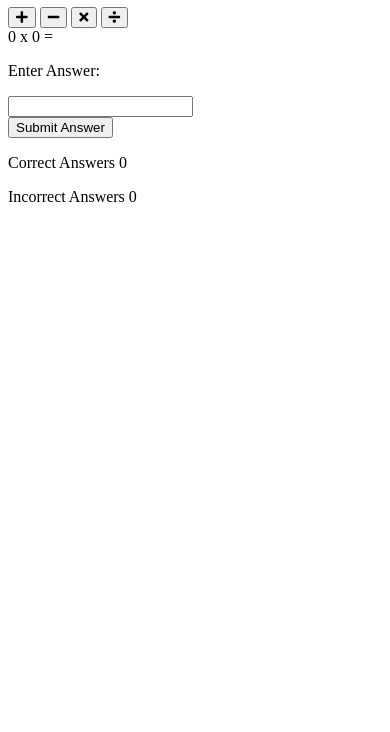
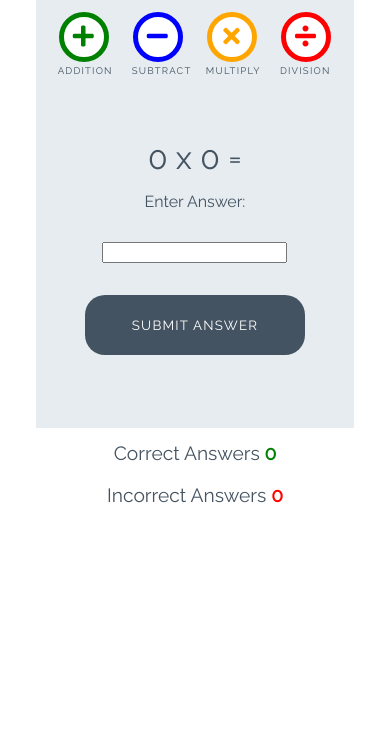
Before and after one commit to mjjstockman/love-maths, a plain HTML site: page index.html in a window 390 px wide. Shown: the part 112-844 px from the top of the page. Drawn offline with Linux system fonts and the light colour scheme.

Commit message:
Add styles for game

```diff
--- a/assets/css/style.css
+++ b/assets/css/style.css
@@ -0,0 +1,252 @@
+/* --------- Global style */
+
+body {
+    background-color: white;
+    font-family: "Raleway", sans-serif;
+    color: #445361;
+    text-align: center;
+}
+
+/* --------- Heading */
+
+.heading {
+    text-align: center;
+    font-size: 2.5rem;
+}
+
+.logo {
+    height: 40px;
+    padding-right: 5px;
+}
+
+/* --------- Game layout */
+
+.game-area {
+    background-color: #E6ECF0;
+    box-sizing: border-box;
+    width: 85%;
+    height: 65vh;
+    max-height: 450px;
+    max-width: 830px;
+    margin-left: auto;
+    margin-right: auto;
+    padding: 1%;
+}
+
+.question-area {
+    width: 50%;
+    font-size: 2rem;
+    margin: auto;
+    padding: 50px 0;
+}
+
+.question-area span {
+    padding: 0 15px;
+}
+
+.score-area {
+    margin: 5px auto;
+    width: 60%;
+    font-size: 1.2rem;
+}
+
+.controls-area {
+    width: 85%;
+    margin: 30px auto;
+}
+
+#score {
+    color: green;
+    font-weight: bold;
+}
+
+#incorrect {
+    color: red;
+    font-weight: bold;
+}
+
+.answer-message {
+    display: none;
+    font-size: 1rem;
+}
+
+#answer-box {
+    border: none;
+    color: #445361;
+    display: inline-block;
+    height: 40px;
+    width: 80px;
+    font-size: 1.2rem;
+}
+
+.scores {
+    display: inline-block;
+    padding: 25px;
+}
+
+/* --------- Buttons */
+
+.btn {
+    width: 220px;
+    height: 60px;
+    font-family: "Raleway", sans-serif;
+    text-transform: uppercase;
+    letter-spacing: 1.2px;
+    color: white;
+}
+
+.btn:focus {
+    outline: none;
+}
+
+.btn--big {
+    padding-top: 10px;
+    border-radius: 50%;
+    background-color: white;
+    border: 10px solid;
+    width: 100px;
+    height: 100px;
+    font-size: 3.2rem;
+    margin: 0 30px;
+    transition: all 0.5s;
+}
+
+.btn--big::after {
+    content: attr(data-type);
+    font-size: 1rem;
+    color: #445361;
+    position: relative;
+    left: -0.5em;
+}
+
+.btn--blue {
+    border-color: blue;
+    color: blue;
+}
+
+.btn--blue:active,
+.btn--blue:hover {
+    background-color: darkblue;
+    color: white;
+}
+
+.btn--orange {
+    border-color: orange;
+    color: orange;
+}
+
+.btn--orange:active,
+.btn--orange:hover {
+    background-color: darkorange;
+    color: white;
+}
+
+.btn--red {
+    border-color: red;
+    color: red;
+}
+
+.btn--red:active,
+.btn--red:hover {
+    background-color: darkred;
+    color: white;
+}
+
+.btn--green {
+    border-color: green;
+    color: green;
+}
+
+.btn--green:active,
+.btn--green:hover {
+    background-color: darkgreen;
+    color: white;
+}
+
+.btn--gray {
+    margin-top: 25px;
+    background-color: #445361;
+    border: 1px transparent;
+    border-radius: 20px;
+}
+
+.btn--gray:active,
+.btn--gray:hover {
+    background-color: #0d1013;
+}
+
+/* --------- Media queries */
+
+@media (max-width: 414px) {
+    .controls-area {
+        width: 100%;
+    }
+
+    .btn--big {
+        margin: 0 10px;
+        padding: 5px;
+        border: 5px solid;
+        width: 50px;
+        height: 50px;
+        font-size: 1.5rem;
+    }
+
+    .btn--big::after {
+        font-size: 0.6rem;
+        left: -0.7rem;
+    }
+
+    .question-area {
+        padding: 10% 0;
+        width: 100%;
+    }
+
+    .question-area span {
+        padding: 0;
+    }
+
+    .answer-message {
+        display: block;
+    }
+
+    #answer-box {
+        display: block;
+        margin: 0 auto;
+    }
+    .btn--gray {
+        margin-top: 0;
+    }
+
+    .score-area {
+        width: 100%;
+    }
+
+    .scores {
+        margin: 0.5em auto;
+        display: block;
+        padding: 5px;
+    }
+
+    .heading {
+        font-size: 2rem;
+    }
+}
+
+@media (max-width: 320px) {
+    .game-area {
+        height: 70vh;
+    }
+
+    .controls-area {
+        width: 75%;
+        margin: 10px auto;
+    }
+
+    .btn--big {
+        margin: 10px 10px;
+    }
+    .question-area {
+        padding: 10px 0;
+    }
+
+}
--- a/index.html
+++ b/index.html
@@ -21,28 +21,28 @@
 
     <div class="game-area">
         <div class="controls-area">
-            <button class="btn btn--big btn--green">
+            <button data-type="addition" class="btn btn--big btn--green">
                 <i class="fas fa-plus"></i>
             </button>
-            <button class="btn btn--big btn--blue">
+            <button data-type="subtract" class="btn btn--big btn--blue">
                 <i class="fas fa-minus"></i>
             </button>
-            <button class="btn btn--big btn--orange">
+            <button data-type="multiply" class="btn btn--big btn--orange">
                 <i class="fas fa-times"></i>
             </button>
-            <button class="btn btn--big btn--red">
+            <button data-type="division" class="btn btn--big btn--red">
                 <i class="fas fa-divide"></i>
             </button>
         </div>
         <div class="question-area">
             <span id="operand1">0</span>
-            <span id="operantor">x</span>
+            <span id="operator">x</span>
             <span id="operand2">0</span>
             <span>=</span>
             <p class="answer-message">Enter Answer:</p>
             <input type="number" class="answer-box">
         </div>
-        <button class="btn btn--gray">Submit Answer</button>
+        <button data-type="submit" class="btn btn--gray">Submit Answer</button>
     </div>
 
     <div class="score-area">
```
